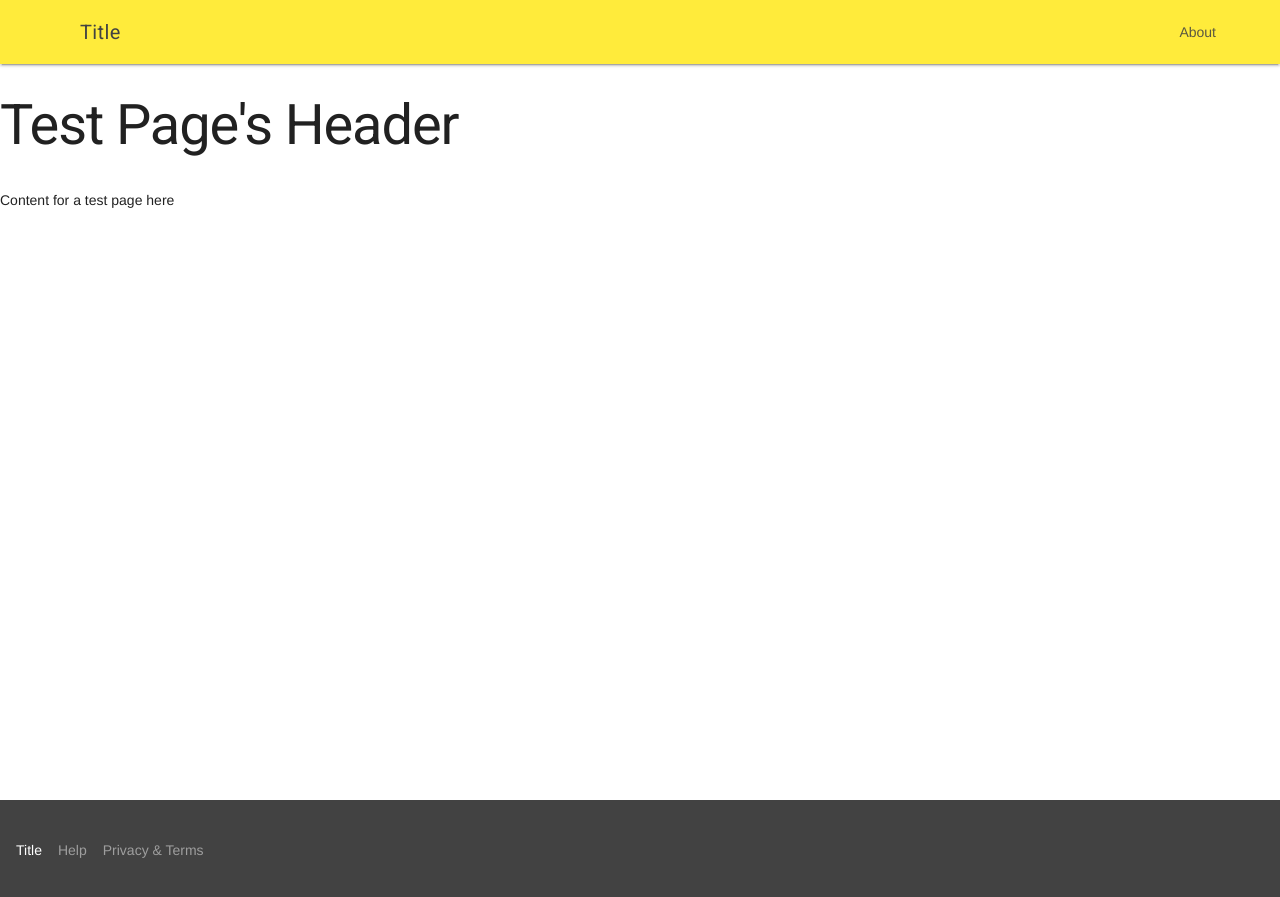
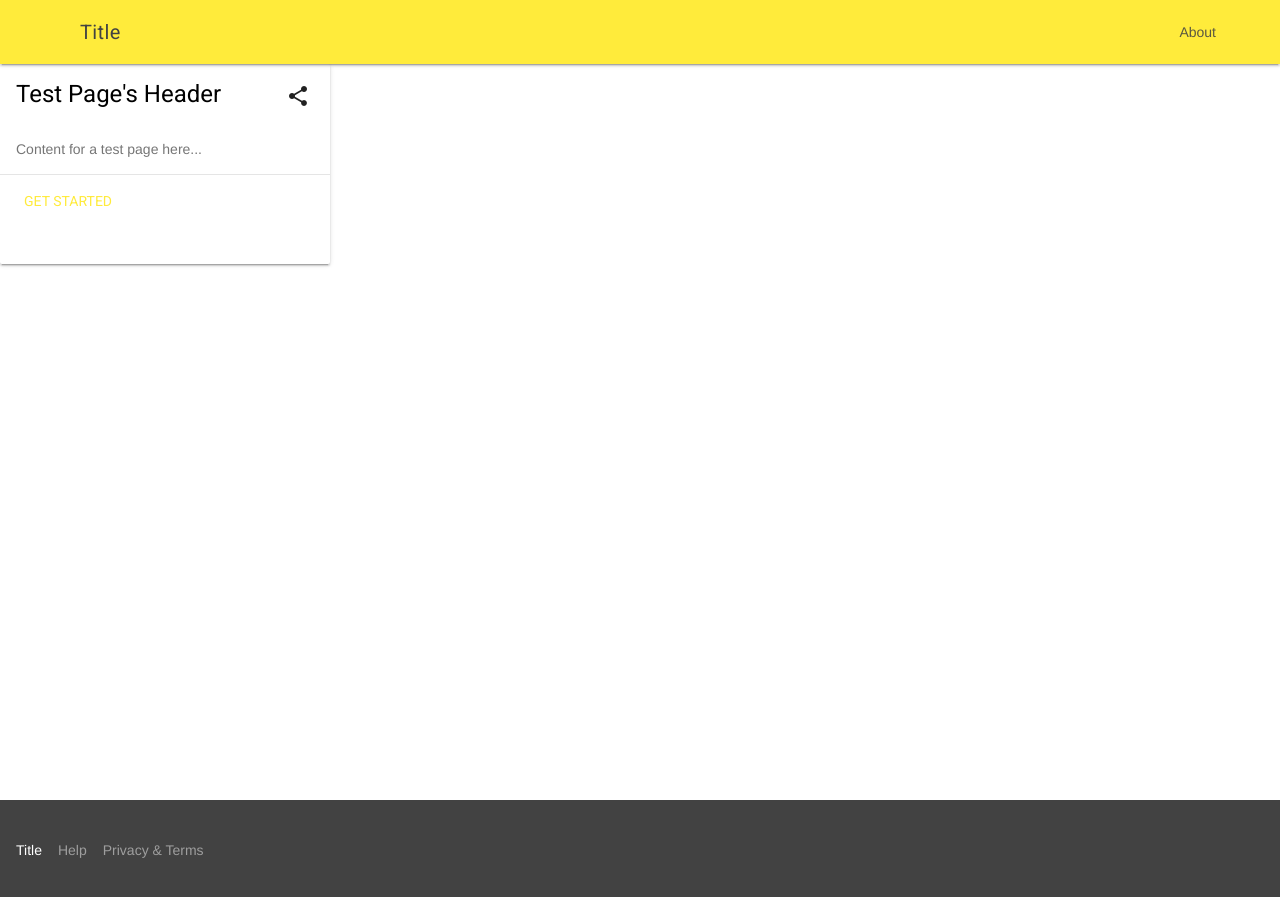
Before and after one commit to vantravel/vantravel.github.io, a Jekyll site: the page built from index.html, in a window 1280 px wide. Shown: the top 897 px of the page. Built offline with Jekyll 4.4.1, drawn with Linux system fonts in a browser that asks for light colours.

Commit message:
Update index.html

```diff
--- a/index.html
+++ b/index.html
@@ -2,7 +2,21 @@
 layout: default
 title: Van Travel
 ---
-<div>
-<h1>Test Page's Header</h1>
-<p>Content for a test page here</p>
+<div class="mdl-card mdl-shadow--2dp">
+  <div class="mdl-card__title">
+    <h2 class="mdl-card__title-text">Test Page's Header</h2>
+  </div>
+  <div class="mdl-card__supporting-text">
+    Content for a test page here...
+  </div>
+  <div class="mdl-card__actions mdl-card--border">
+    <a class="mdl-button mdl-button--colored mdl-js-button mdl-js-ripple-effect">
+      Get Started
+    </a>
+  </div>
+  <div class="mdl-card__menu">
+    <button class="mdl-button mdl-button--icon mdl-js-button mdl-js-ripple-effect">
+      <i class="material-icons">share</i>
+    </button>
+  </div>
 </div>
```
